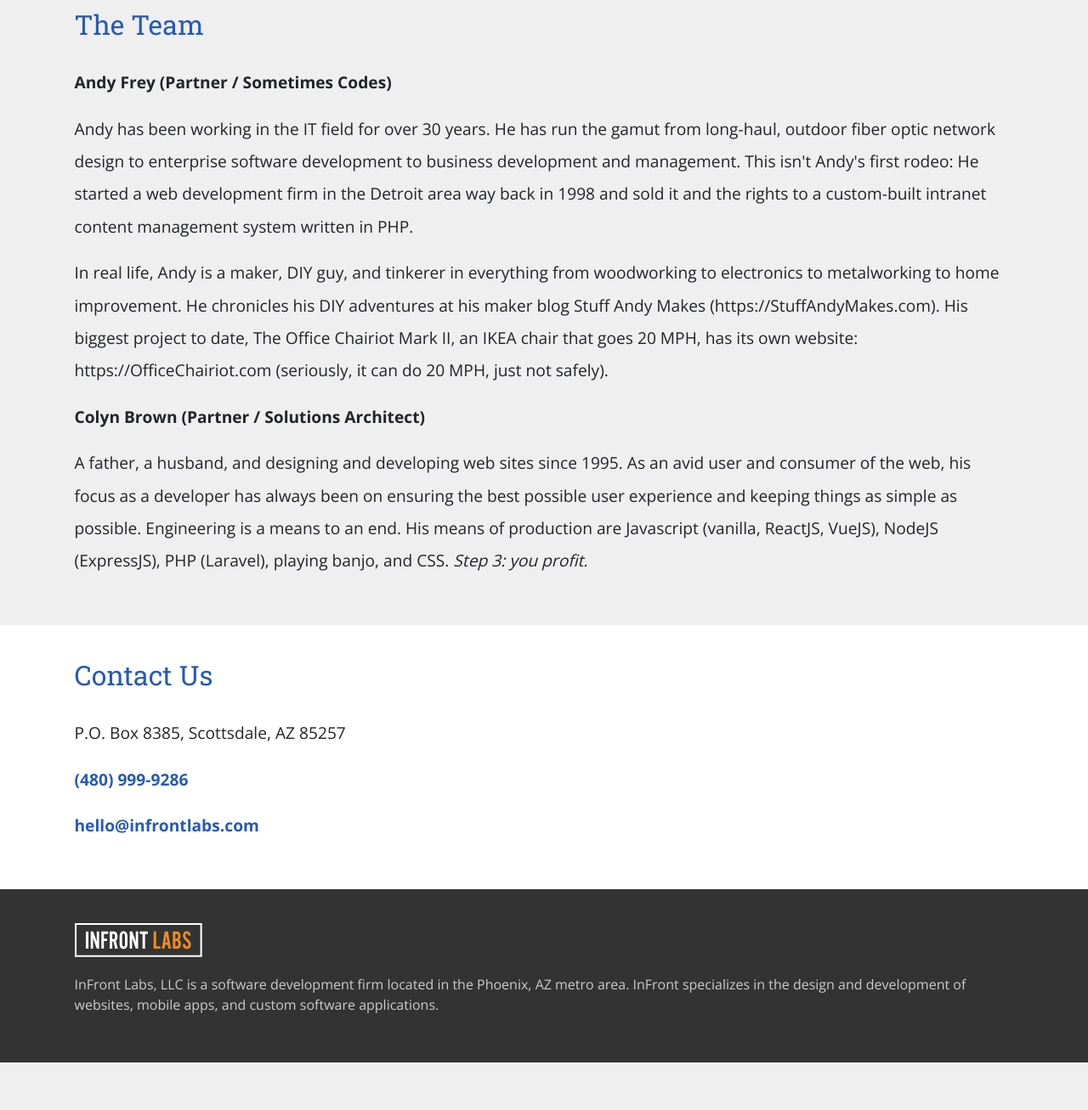
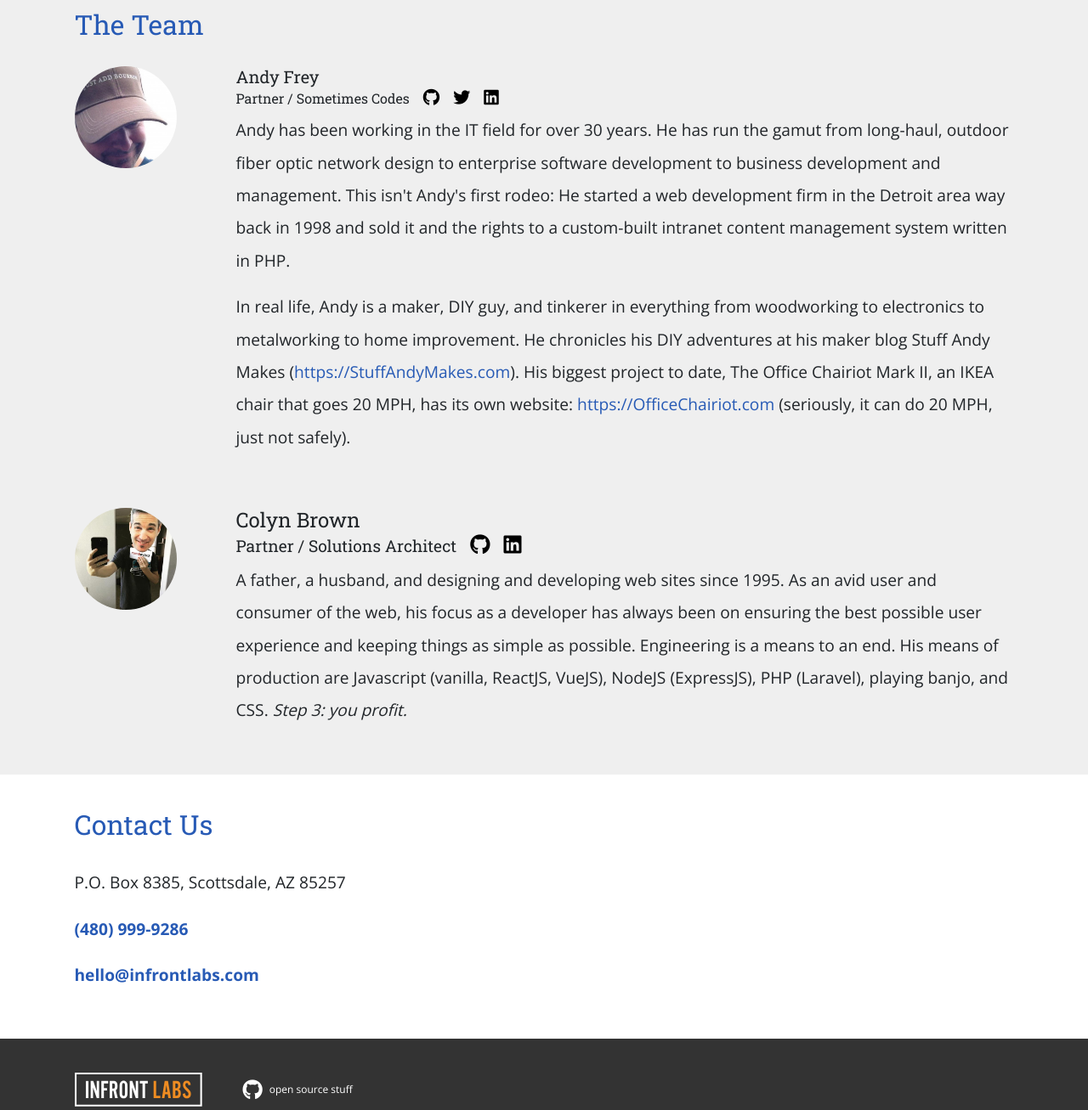
Before and after one commit to colynb/infrontlabs.com, a website built with Parcel: page src/index.pug in a window 1280 px wide. Shown: the part 1800-3107 px from the top of the page at 85% size. Before the commit the page ends 3051 px from the top, so only its background shows below. Built offline with nearby package versions, Linux system fonts and the light colour scheme.

Commit message:
content changes

```diff
--- a/src/app.sass
+++ b/src/app.sass
@@ -34,7 +34,6 @@
 
   &--footer
     width: 150px
-    margin-bottom: 20px
 
 .Section
   padding-top: 40px
@@ -52,5 +51,5 @@
 .Footer
   background-color: #333
   color: #ccc
-  padding: 40px
+  padding: 40px 0
   font-size: 1em
--- a/src/index.pug
+++ b/src/index.pug
@@ -7,7 +7,7 @@
     title InFront Labs, LLC
     link(href="./app.sass" type="text/css" rel="stylesheet")
     link(rel="shortcut icon" type="image/x-icon" href="./favicon.ico")
-
+    link(rel="stylesheet" href="https://pro.fontawesome.com/releases/v5.5.0/css/all.css" integrity="sha384-j8y0ITrvFafF4EkV1mPW0BKm6dp3c+J9Fky22Man50Ofxo2wNe5pT1oZejDH9/Dt" crossorigin="anonymous")
   body
     include components/hero.pug
 
@@ -47,16 +47,37 @@
     .Section
       .container
         h2 The Team
-        p
-          strong Andy Frey (Partner / Sometimes Codes)
-        p Andy has been working in the IT field for over 30 years. He has run the gamut from long-haul, outdoor fiber optic network design to enterprise software development to business development and management. This isn't Andy's first rodeo: He started a web development firm in the Detroit area way back in 1998 and sold it and the rights to a custom-built intranet content management system written in PHP.
-        p In real life, Andy is a maker, DIY guy, and tinkerer in everything from woodworking to electronics to metalworking to home improvement. He chronicles his DIY adventures at his maker blog Stuff Andy Makes (https://StuffAndyMakes.com). His biggest project to date, The Office Chairiot Mark II, an IKEA chair that goes 20 MPH, has its own website: https://OfficeChairiot.com (seriously, it can do 20 MPH, just not safely).
+
+        .row
+          .col-md-2
+            img.mb-4.rounded-circle(src="./andy.jpeg" alt="Andy Frey" style="margin: 0 auto; width: 120px;")
+          .col-md-10
+            h5.mt-0 Andy Frey <br><small>Partner / Sometimes Codes</small>
+
+              a.ml-3(href="https://github.com/StuffAndyMakes" style="color: black;" title="Andy's Github" target="_blank")
+                | <i class="fab fa-github"></i>
+              a.ml-3(href="https://twitter.com/stuffandymakes" style="color: black;" title="Andy's Twitter" target="_blank")
+                | <i class="fab fa-twitter"></i>
+              a.ml-3(href="https://www.linkedin.com/in/stuffandymakes/" style="color: black;" title="Andy's LinkedIn" target="_blank")
+                | <i class="fab fa-linkedin"></i>
+
+            div
+              p Andy has been working in the IT field for over 30 years. He has run the gamut from long-haul, outdoor fiber optic network design to enterprise software development to business development and management. This isn't Andy's first rodeo: He started a web development firm in the Detroit area way back in 1998 and sold it and the rights to a custom-built intranet content management system written in PHP.
+              p In real life, Andy is a maker, DIY guy, and tinkerer in everything from woodworking to electronics to metalworking to home improvement. He chronicles his DIY adventures at his maker blog Stuff Andy Makes (<a href="https://StuffAndyMakes.com" target="_blank">https://StuffAndyMakes.com</a>). His biggest project to date, The Office Chairiot Mark II, an IKEA chair that goes 20 MPH, has its own website: <a href="https://OfficeChairiot.com" target="_blank">https://OfficeChairiot.com</a> (seriously, it can do 20 MPH, just not safely).
+
+        .row.mt-5
+          .col-md-2
+            img.mb-4.rounded-circle(src="./colyn.jpeg" alt="Colyn Brown"  style="margin: 0 auto; width: 120px;")
+          .col-md-10
+            h4.mt-0 Colyn Brown <br><small>Partner / Solutions Architect</small>
+              a.ml-3(href="https://github.com/colynb" style="color: black;" title="Colyn's Github" target="_blank")
+                | <i class="fab fa-github"></i>
+              a.ml-3(href="https://www.linkedin.com/in/colyn/" style="color: black;" title="Colyn's LinkedIn" target="_blank")
+                | <i class="fab fa-linkedin"></i>
+            div
+              p A father, a husband, and designing and developing web sites since 1995. As an avid user and consumer of the web, his focus as a developer has always been on ensuring the best possible user experience and keeping things as simple as possible. Engineering is a means to an end. His means of production are Javascript (vanilla, ReactJS, VueJS), NodeJS (ExpressJS), PHP (Laravel), playing banjo, and CSS. <em>Step 3: you profit.</em>
 
 
-
-        p
-          strong Colyn Brown (Partner / Solutions Architect)
-        p A father, a husband, and designing and developing web sites since 1995. As an avid user and consumer of the web, his focus as a developer has always been on ensuring the best possible user experience and keeping things as simple as possible. Engineering is a means to an end. His means of production are Javascript (vanilla, ReactJS, VueJS), NodeJS (ExpressJS), PHP (Laravel), playing banjo, and CSS. <em>Step 3: you profit.</em>
 
     .Section.Section--white
       .container
@@ -71,8 +92,12 @@
 
     footer.Footer
       .container
-        a(href="./index.pug")
-          img.Logo--footer(src="./logo.svg")
+        div(style="display: flex; align-items: center; margin-bottom: 20px;")
+          a.mr-5(href="./index.pug")
+            img.Logo--footer(src="./logo.svg")
+          a(href="https://github.com/infrontlabs" style="color: white; font-size: 1.5em; display: flex; align-items: center;" title="Github" target="_blank")
+            i.fab.fa-github
+            small.ml-2(style="font-size: 12px;") open source stuff
 
         p
           |InFront Labs, LLC is a software development firm located in the Phoenix, AZ metro area. InFront specializes in the design and development of websites, mobile apps, and custom software applications.
```
Also changed, not shown: src/andy.jpeg (added), src/colyn.jpeg (added).
